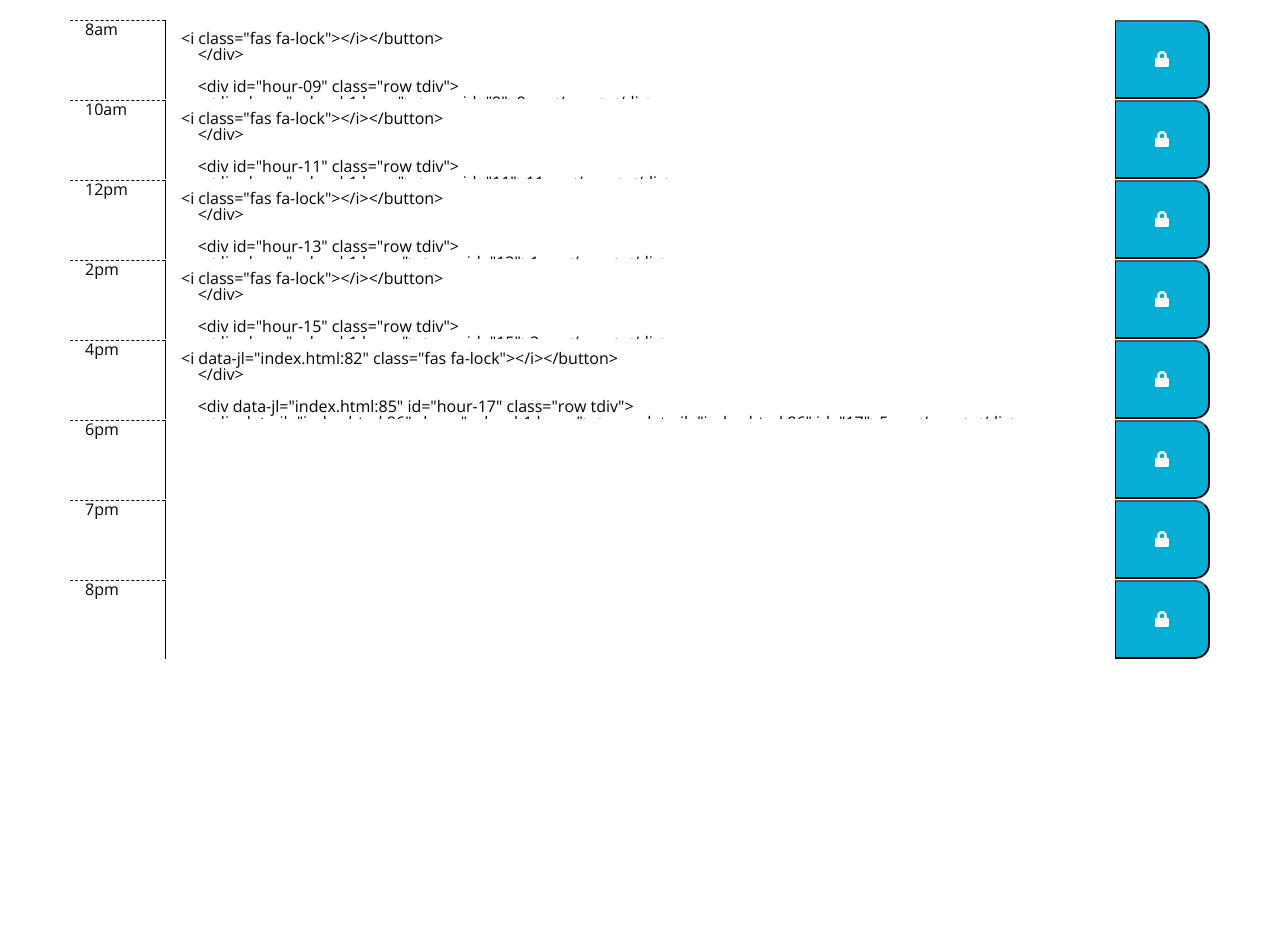
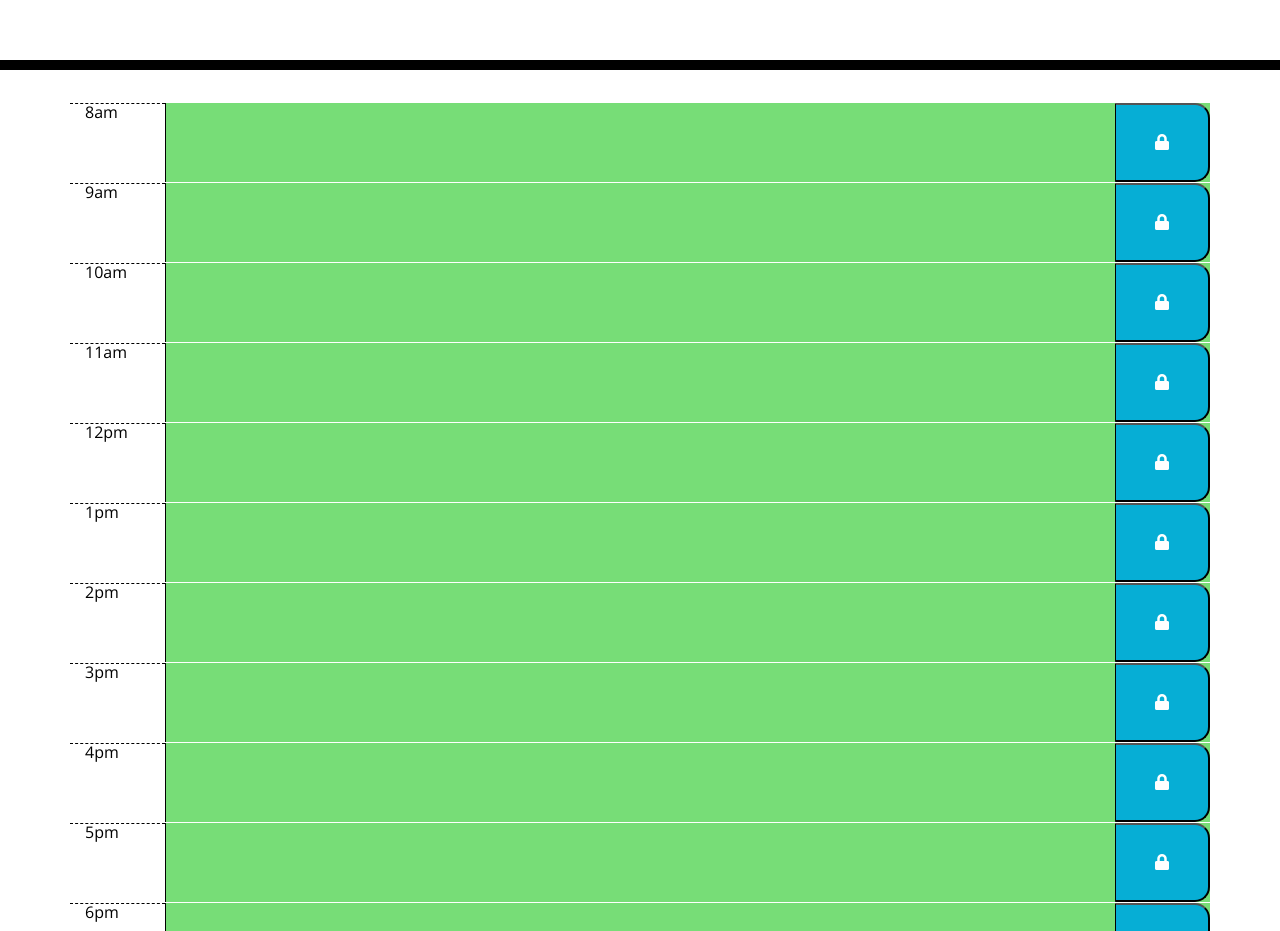
Before and after one commit to JeffGrant274/workday-scheduler, a plain HTML site: page index.html in a window 1280 px wide. Shown: the part 329-1260 px from the top of the page. Before the commit the page ends 988 px from the top, so only its background shows below. Drawn offline with nearby package versions, Linux system fonts and the light colour scheme.

Commit message:
syntax fixes

```diff
--- a/assets/script.js
+++ b/assets/script.js
@@ -4,9 +4,9 @@ $(document).ready(function () {
     let displayDate = document.getElementById("curDate");
     displayDate.innerHTML = nowMoment;
     let jumboTime = moment().format("h:mm:ss a");
-    displayTime.innerHTML = jumboTime;
     let currentHour = moment().format("HH");
     let displayTime = document.getElementById("curHour")
+    displayTime.innerHTML = jumboTime;
 
     //Compares time block to actual time
     $(".tdiv").each(function () {
--- a/index.html
+++ b/index.html
@@ -30,55 +30,55 @@
   <div class="container">
     <div id="hour-08" class="row tdiv">
       <div class="col-md-1 hour"><span id="9">8am</span></div>
-      <textarea class="col-md-10 tblock></textarea>
-      <button class="col-md-1 saveBtn"><i class="fas fa-lock"></i></button>
+      <textarea class="col-md-10 tblock"></textarea>
+      <button class="col-md-1 saveBtn "><i class="fas fa-lock"></i></button>
     </div>
 
     <div id="hour-09" class="row tdiv">
       <div class="col-md-1 hour"><span id="9">9am</span></div>
-      <textarea class="col-md-10 tblock></textarea>
+      <textarea class="col-md-10 tblock"></textarea>
       <button class="col-md-1 saveBtn"><i class="fas fa-lock"></i></button>
     </div>
 
     <div id="hour-10" class="row tdiv">
       <div class="col-md-1 hour"><span id="10">10am</span></div>
-      <textarea class="col-md-10 tblock></textarea>
+      <textarea class="col-md-10 tblock"></textarea>
       <button class="col-md-1 saveBtn"><i class="fas fa-lock"></i></button>
     </div>
 
     <div id="hour-11" class="row tdiv">
       <div class="col-md-1 hour"><span id="11">11am</span></div>
-      <textarea class="col-md-10 tblock></textarea>
+      <textarea class="col-md-10 tblock"></textarea>
       <button class="col-md-1 saveBtn"><i class="fas fa-lock"></i></button>
     </div>
 
     <div id="hour-12" class="row tdiv">
       <div class="col-md-1 hour "><span id="12">12pm</span></div>
-      <textarea class="col-md-10 tblock></textarea>
+      <textarea class="col-md-10 tblock"></textarea>
       <button class="col-md-1 saveBtn"><i class="fas fa-lock"></i></button>
     </div>
 
     <div id="hour-13" class="row tdiv">
       <div class="col-md-1 hour "><span id="13">1pm</span></div>
-      <textarea class="col-md-10 tblock></textarea>
+      <textarea class="col-md-10 tblock"></textarea>
       <button class="col-md-1 saveBtn"><i class="fas fa-lock"></i></button>
     </div>
 
     <div id="hour-14" class="row tdiv">
       <div class="col-md-1 hour"><span id="14">2pm</span></div>
-      <textarea class="col-md-10 tblock></textarea>
+      <textarea class="col-md-10 tblock"></textarea>
       <button class="col-md-1 saveBtn"><i class="fas fa-lock"></i></button>
     </div>
 
     <div id="hour-15" class="row tdiv">
       <div class="col-md-1 hour "><span id="15">3pm</span></div>
-      <textarea class="col-md-10 tblock></textarea>
+      <textarea class="col-md-10 tblock"></textarea>
       <button class="col-md-1 saveBtn"><i class="fas fa-lock"></i></button>
     </div>
 
     <div id="hour-16" class="row tdiv">
-      <div class="col-md-1 hour n"><span id="16">4pm</span></div>
-      <textarea class="col-md-10 tblock></textarea>
+      <div class="col-md-1 hour "><span id="16">4pm</span></div>
+      <textarea class="col-md-10 tblock"></textarea>
       <button class="col-md-1 saveBtn"><i class="fas fa-lock"></i></button>
     </div>
 
```
